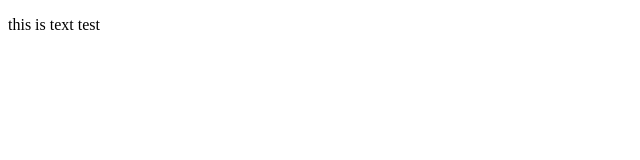
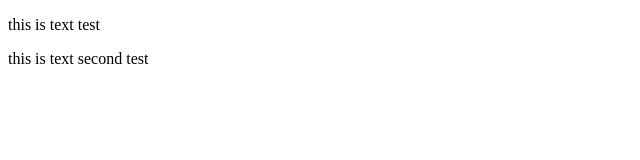
Before and after one commit to arijordi/git-learn-2, a plain HTML site: page index.html in a window 1280 px wide. Shown: the whole page, without its empty margins (0-640 px from the left). Drawn offline with Linux system fonts and the light colour scheme.

Commit message:
menambahkan txt 2 baru

```diff
--- a/index.html
+++ b/index.html
@@ -7,5 +7,6 @@
 </head>
 <body>
     <p>this is text test</p>
+    <p>this is text second test</p>
 </body>
 </html>
```
